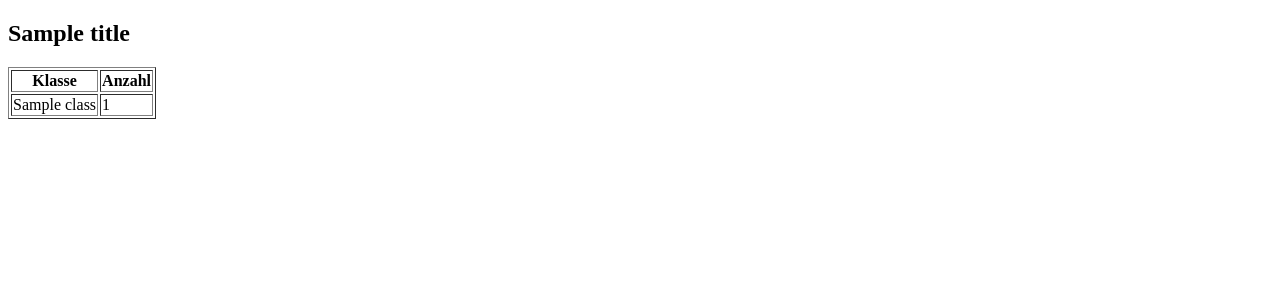
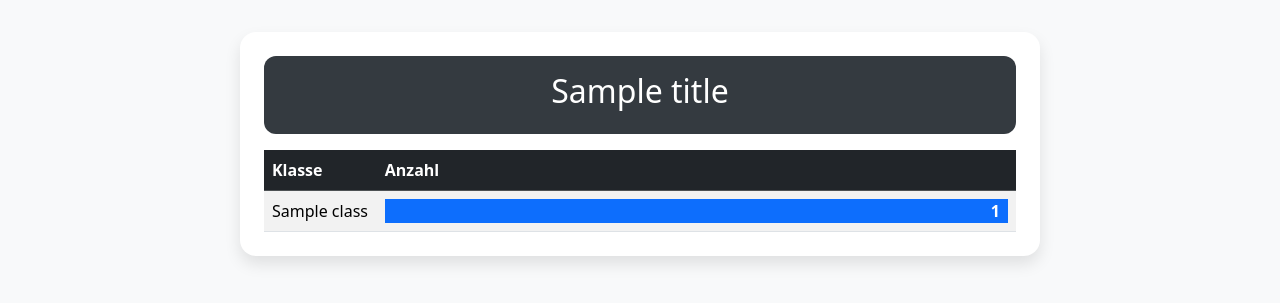
Before and after one commit to mexterng/sponsorenlauf-tracker, a Flask app: template templates/top-classes.html in a window 1280 px wide. Shown: the top 303 px of the page. Run offline with Flask 3, Linux system fonts and the light colour scheme; the template is opened without the code that fills it: most values are stand-ins (such as "Sample title", 1, 10 or a date in 2020); data that the repository does not hold is empty; some libraries are stand-ins or nearby versions.

Commit message:
update style and content of top-classes.html

```diff
--- a/templates/top-classes.html
+++ b/templates/top-classes.html
@@ -1,25 +1,85 @@
 <!DOCTYPE html>
-<html>
+<html lang="de">
 
 <head>
     <meta charset="utf-8" />
     <title>Top Scans</title>
+    <link href="https://cdn.jsdelivr.net/npm/bootstrap@5.3.3/dist/css/bootstrap.min.css" rel="stylesheet">
+    <style>
+        body {
+            background: #f8f9fa;
+        }
+
+        .leaderboard {
+            max-width: 800px;
+            margin: 2rem auto;
+            background: white;
+            border-radius: 1rem;
+            box-shadow: 0 0.5rem 1rem rgba(0, 0, 0, 0.1);
+            padding: 1.5rem;
+        }
+
+        .leaderboard-header {
+            background: #343a40;
+            color: white;
+            border-radius: 0.75rem;
+            padding: 1rem;
+            text-align: center;
+            margin-bottom: 1rem;
+        }
+
+        .bar-container {
+            /*background-color: #e9ecef;
+            border-radius: 0.25rem;*/
+            overflow: hidden;
+            height: 1.5rem;
+        }
+
+        .bar-fill {
+            background-color: #0d6efd;
+            height: 100%;
+            text-align: right;
+            padding-right: 0.5rem;
+            color: white;
+            font-weight: bold;
+            white-space: nowrap;
+        }
+    </style>
 </head>
 
 <body>
+    <div class="leaderboard">
+        <div class="leaderboard-header">
             <h2>{{ title }}</h2>
-    <table border="1">
+        </div>
+
+        <div class="table-responsive">
+            <table class="table table-striped mb-0 align-middle">
+                <thead class="table-dark">
                     <tr>
                         <th>Klasse</th>
-            <th>Anzahl</th>
+                        <th style="width: 85%">Anzahl</th>
                     </tr>
+                </thead>
+                <tbody>
+                    {% set max_count = data | map(attribute=1) | max %}
                     {% for class_, count in data %}
                     <tr>
                         <td>{{ class_ or "?" }}</td>
-            <td>{{ count }}</td>
+                        <td>
+                            <div class="bar-container">
+                                <div class="bar-fill" style="width: {{(count / max_count * 100) | round(2)}}%;">
+                                    {{ count }}
+                                </div>
+                            </div>
+                        </td>
                     </tr>
                     {% endfor %}
+                </tbody>
             </table>
+        </div>
+    </div>
+
     <script>
         const evtSource = new EventSource("/events");
         evtSource.onmessage = function (e) {
```
Lines whose indentation alone changed are shown as unchanged.
